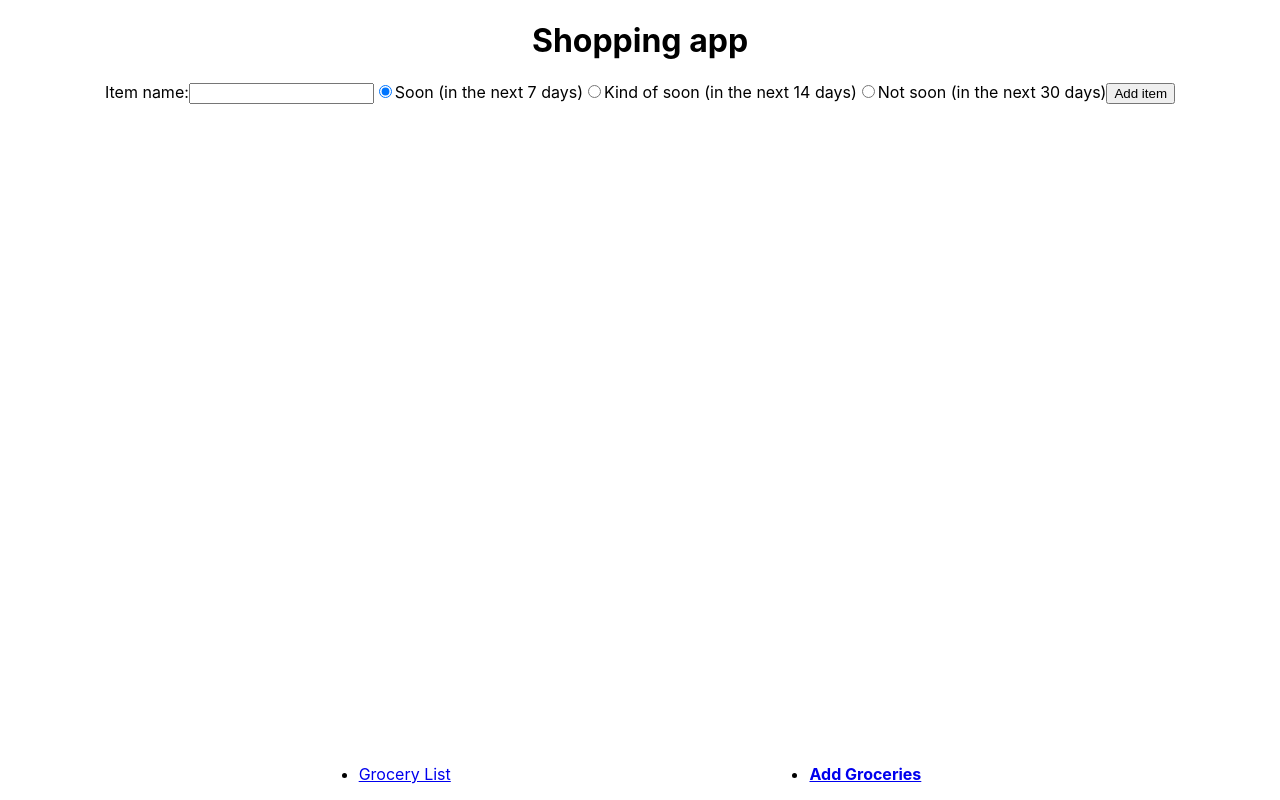
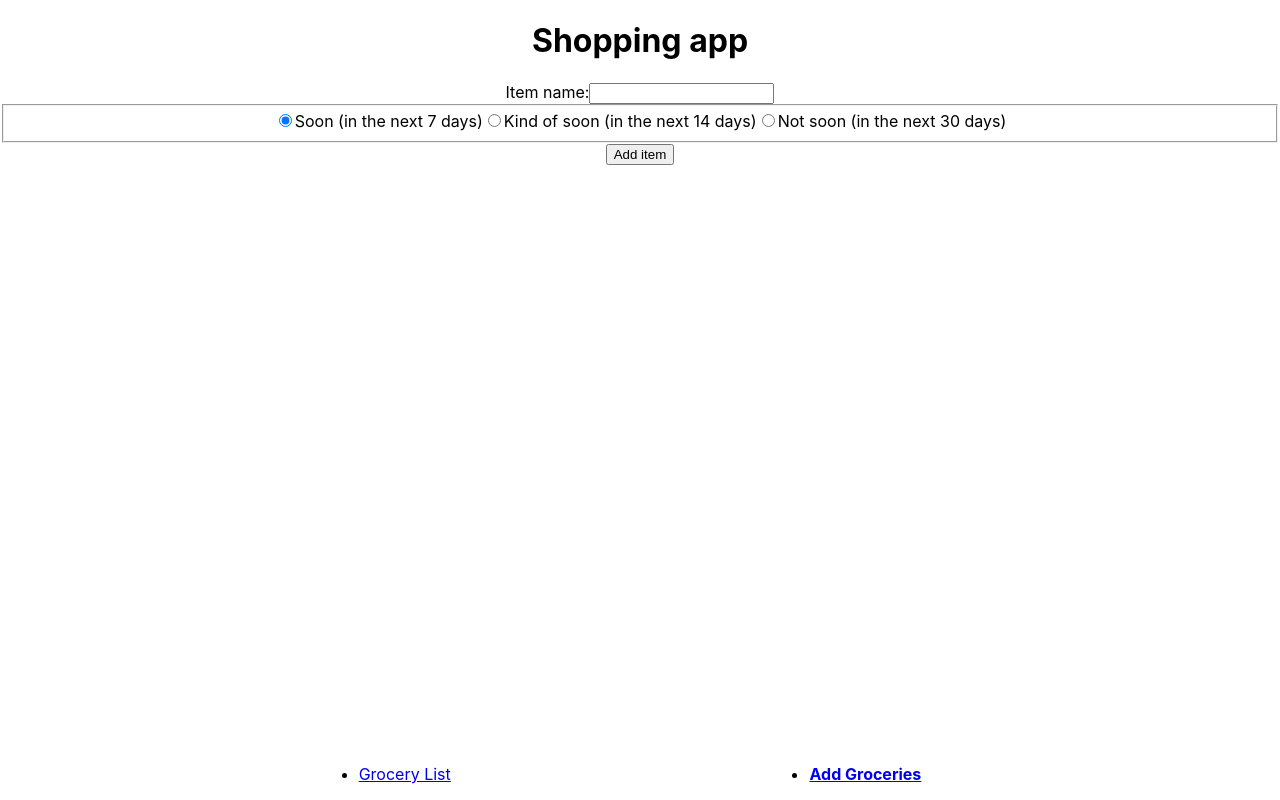
Before and after one commit to the-collab-lab/tcl-22-smart-shopping-list, a React (Create React App) app: page /additems in a window 1280 px wide. Built offline with nearby package versions, Linux system fonts and the light colour scheme.

Commit message:
Wrapped radio buttons and corresponding labels in fieldset element to help screen reader users understand they're related.

```diff
--- a/src/AddItems.js
+++ b/src/AddItems.js
@@ -41,6 +41,7 @@ function AddItems(props) {
           required={formValidationVisual}
           onChange={updateGroceryItem}
         />
+        <fieldset>
           <input
             type="radio"
             id="soon"
@@ -71,6 +72,7 @@ function AddItems(props) {
             onChange={(e) => radioBtnHandler(e)}
           />
           <label htmlFor="notSoon">Not soon (in the next 30 days)</label>
+        </fieldset>
         <input type="submit" value="Add item" />
       </form>
     </div>
```
Lines whose indentation alone changed are shown as unchanged.
